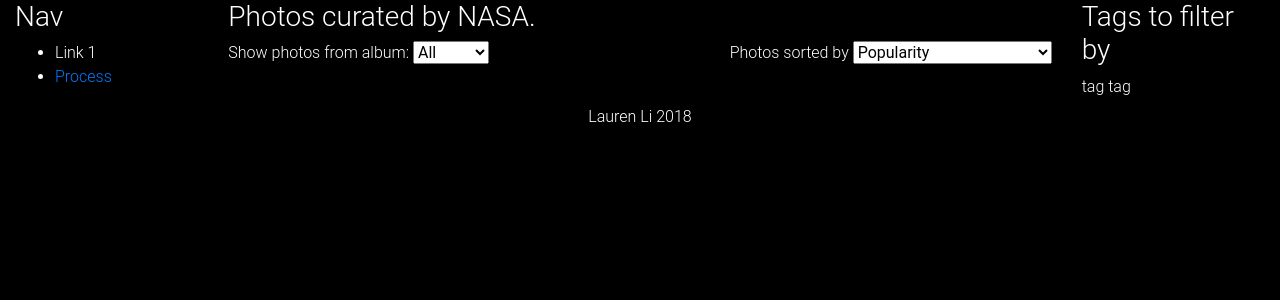
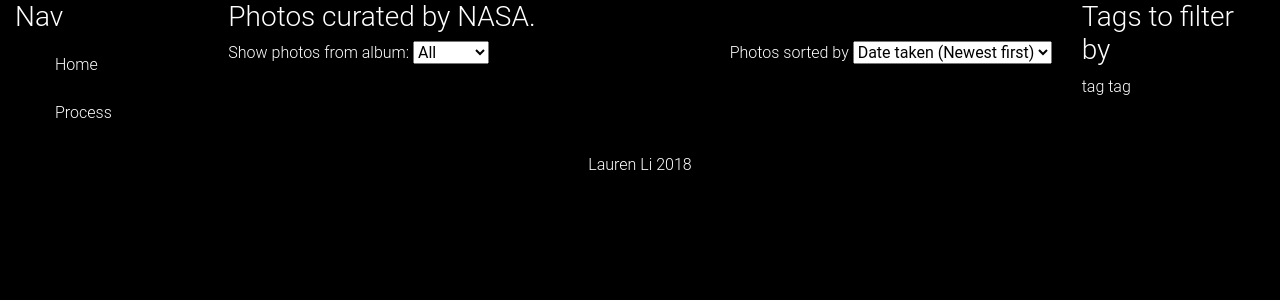
Before and after one commit to Aricela/ibm-flickr, a PHP site: page / in a window 1280 px wide; the page is wider, and only the part inside the window is pictured. Shown: the part 125-425 px from the top of that part. Run offline with PHP 8.4, Linux system fonts and the light colour scheme; some libraries are stand-ins or nearby versions.

Commit message:
Minor link formatting for header and nav.

```diff
--- a/css/style.css
+++ b/css/style.css
@@ -28,6 +28,20 @@ header {
     padding-bottom: 1rem;
     background-image: url("../img/qimono-pixabay-640x320-kraken.jpg");
     background-size: 100% 100%;
+}
+
+header a, nav a {
+    text-decoration: none;
+    color: white;
+}
+
+header a:hover, nav a:hover {
+    color: white;
+}
+
+nav ul {
+    list-style-type: none;
+    line-height: 3;
 }
 
 img {
--- a/index.php
+++ b/index.php
@@ -21,18 +21,20 @@
 </head>
 <body>
     <header>
-        <h1>SPACE</h1>
-        <h2>The Final Frontier</h2>
+        <a href="index.php">
+            <h1>SPACE</h1>
+            <h2>The Final Frontier</h2>
+        </a>
     </header>
     <div class="container-fluid">
         <div class="row">
-            <section class="col-sm-12 col-md-3 col-lg-2">
+            <nav class="col-sm-12 col-md-3 col-lg-2">
                 <h3>Nav</h3>
                 <ul>
-                    <li>Link 1</li>
+                    <li><a href="index.php">Home</a></li>
                     <li><a href="process.php">Process</a></li>
                 </ul>
-            </section>
+            </nav>
             <section class="col-sm-12 col-md-6 col-lg-8">
                 <main>
                     <h3>Photos curated by NASA.</h3>
@@ -49,9 +51,9 @@
                             Photos sorted by
                             <!-- Miscellaneous sort dropdown -->
                             <select id="miscSort">
-                                <option value="popularity" selected="selected">Popularity</option>
-                                <option value="takenDateNew">Date taken (Newest first)</option>
+                                <option value="takenDateNew" selected="selected">Date taken (Newest first)</option>
                                 <option value="takenDateOld">Date taken (Oldest first)</option>
+                                <option value="popularity">Popularity</option>
                                 <option value="title">Title (A-Z)</option>
                             </select>
                         </div>
--- a/js/supplement.js
+++ b/js/supplement.js
@@ -1,6 +1,7 @@
 $(document).ready(function() {
     var flickrStr = "https://api.flickr.com/services/rest/?method=flickr.people.getPublicPhotos&api_key=a5e95177da353f58113fd60296e1d250&user_id=24662369@N07&format=json&nojsoncallback=1";
     var photos = [];
+    var tags = [];
 
     // Get photos
     $.get(flickrStr, function(data){
@@ -40,6 +41,8 @@ $(document).ready(function() {
     $('#miscSort').change(function() {
         var selection = this.value;  // get selected value
         console.log(photos.length);
+
+        // Sort by string (for title)
         if (selection == "title") {
             console.log(photos);
             photos.sort(function(a, b) {
```
